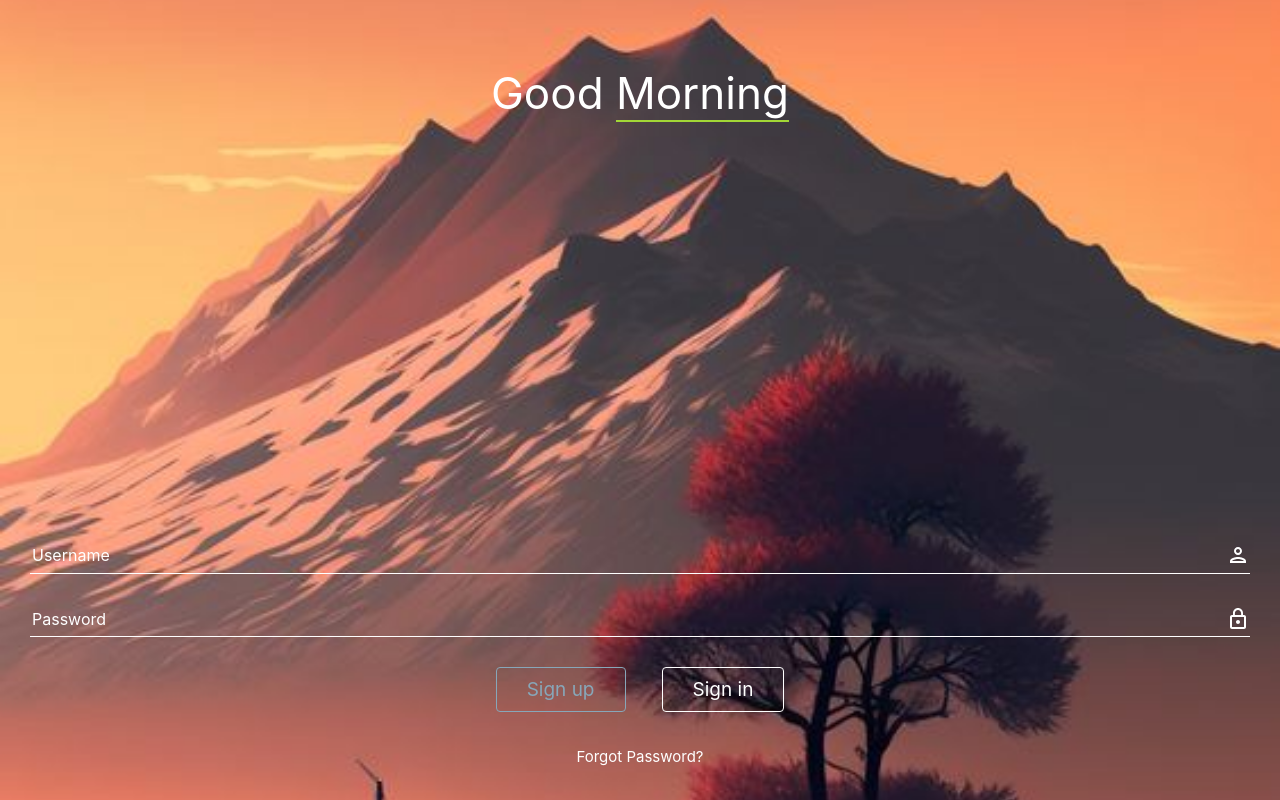
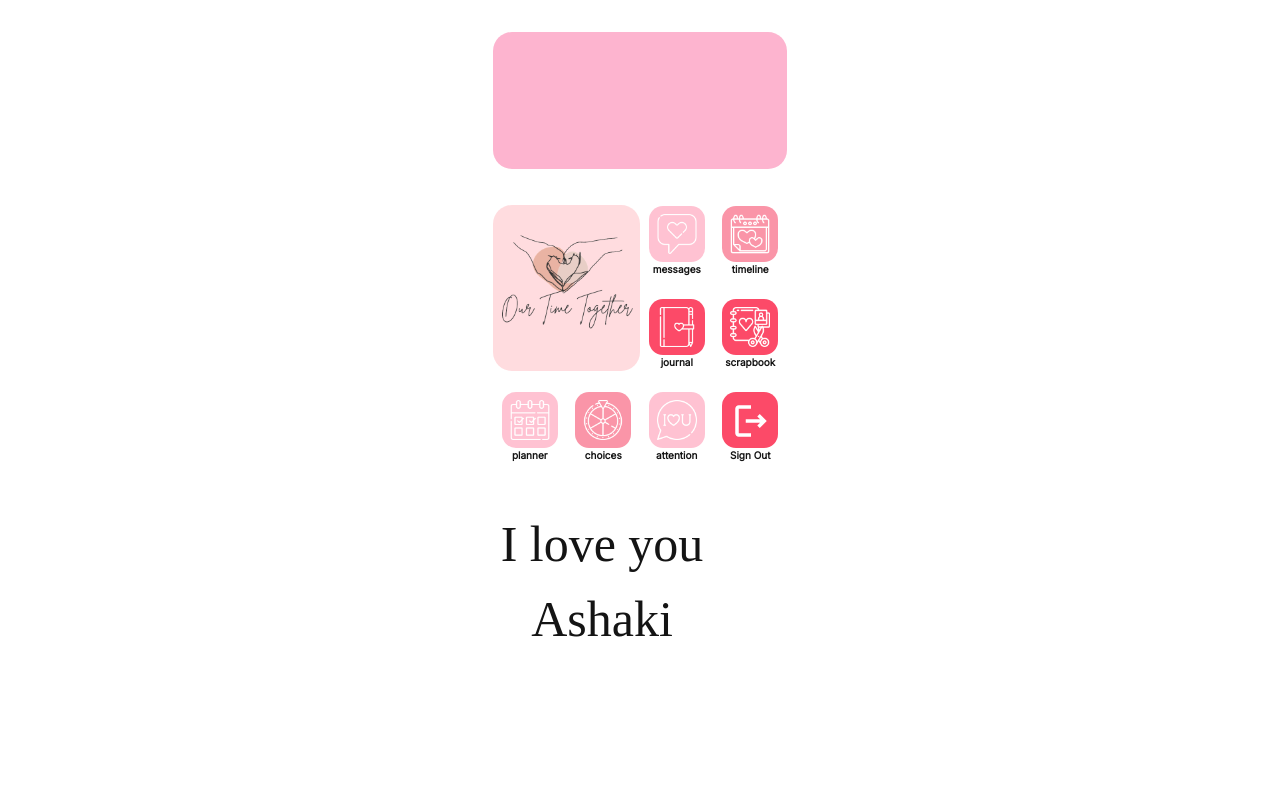
Before and after one commit to nathanieladiah/ott, a React (Vite) app: page / in a window 1280 px wide. Built offline with nearby package versions, Linux system fonts and the light colour scheme; a web font is replaced by a local one.

Commit message:
Added Home Page
Added the route to the home page containing the app container.

Set the logout feature as an app in that container.

```diff
--- a/package.json
+++ b/package.json
@@ -10,12 +10,16 @@
     "preview": "vite preview"
   },
   "dependencies": {
+    "@fontsource/inter": "^5.0.16",
+    "@fontsource/italianno": "^5.0.18",
+    "@fontsource/roboto": "^5.0.8",
     "firebase": "^10.7.1",
     "prop-types": "^15.8.1",
     "react": "^18.2.0",
     "react-dom": "^18.2.0",
     "react-icons": "^4.12.0",
     "react-router-dom": "^6.21.0",
+    "react-toastify": "^9.1.3",
     "sass": "^1.69.5",
     "vite-plugin-svgr": "^4.2.0"
   },
--- a/src/App.jsx
+++ b/src/App.jsx
@@ -7,7 +7,7 @@ const App = () => {
   return (
     <Router>
       <Routes>
-        <Route index element={<Login />} />
+        <Route index element={<Home />} />
         <Route path="/sign-in" element={<Login />} />
         <Route element={<PrivateRoute />}>
           <Route path="/home" element={<Home />} />
--- /dev/null
+++ b/src/components/AppContainer/AppContainer.jsx
@@ -0,0 +1,82 @@
+import AppIcon from "../AppIcon/AppIcon";
+import "./appContainer.scss";
+
+import { MdOutlineLogout } from "react-icons/md";
+import { Link, useNavigate } from "react-router-dom";
+import attentionIcon from "../../assets/images/appIcons/attention.png";
+import choicesIcon from "../../assets/images/appIcons/choices.png";
+import journalIcon from "../../assets/images/appIcons/journal.png";
+import messageIcon from "../../assets/images/appIcons/messages.png";
+import plannerIcon from "../../assets/images/appIcons/planner.png";
+import scrapbookIcon from "../../assets/images/appIcons/scrapbook.png";
+import timelineIcon from "../../assets/images/appIcons/timeline.png";
+import { auth } from "../../firebase.config";
+
+const appList = [
+  {
+    name: "messages",
+    icon: messageIcon,
+    disabled: true,
+  },
+  {
+    name: "timeline",
+    icon: timelineIcon,
+    disabled: false,
+  },
+  {
+    name: "journal",
+    icon: journalIcon,
+    disabled: false,
+  },
+  {
+    name: "scrapbook",
+    icon: scrapbookIcon,
+    disabled: false,
+  },
+  {
+    name: "planner",
+    icon: plannerIcon,
+    disabled: true,
+  },
+  {
+    name: "choices",
+    icon: choicesIcon,
+    disabled: true,
+  },
+  {
+    name: "attention",
+    icon: attentionIcon,
+    disabled: true,
+  },
+];
+const AppContainer = () => {
+  const navigate = useNavigate();
+  const onLogout = () => {
+    if (window.confirm("Do you really want to leave?")) {
+      auth.signOut();
+      navigate("/sign-in");
+    }
+  };
+  const apps = appList.map((app) => (
+    <AppIcon
+      key={app.name}
+      name={app.name}
+      icon={app.icon}
+      disabled={app.disabled}
+    />
+  ));
+  return (
+    <section className="appContainer">
+      <Link to="/ott" className="ott-icon" />
+      {apps}
+      <button className="appIcon" onClick={onLogout}>
+        <div className="img-container">
+          {/* <img src={icon} alt="sign-out" /> */}
+          <MdOutlineLogout />
+        </div>
+        <div className="label">Sign Out</div>
+      </button>
+    </section>
+  );
+};
+export default AppContainer;
--- /dev/null
+++ b/src/components/AppContainer/appContainer.scss
@@ -0,0 +1,69 @@
+@use "../../sass/abstracts/" as abs;
+
+.appContainer {
+  width: 100%;
+  margin-top: abs.rem(36);
+  display: grid;
+  grid-template-columns: 1fr 1fr 1fr 1fr;
+  grid-template-rows: 1fr 1fr 1fr;
+  grid-template-areas:
+    "ott     ott     messages  timeline"
+    "ott     ott     journal   scrapbook"
+    "planner choices attention logout   ";
+  place-items: center center;
+  row-gap: abs.rem(20);
+  //   column-gap: abs.rem(20);
+
+  .ott-icon {
+    background-color: var(--clr-dull-pink);
+    background-image: url(../../assets/images/appIcons/ott.png);
+    background-size: cover;
+    background-position: center center;
+    width: 147px;
+    aspect-ratio: 1 / 1;
+    border-radius: 19px;
+    place-self: stretch center;
+    grid-area: ott;
+  }
+  .messages-icon {
+    grid-area: messages;
+  }
+
+  .timeline-icon {
+    grid-area: timeline;
+
+    .img-container {
+      background-color: #fa95a8;
+    }
+  }
+
+  .journal-icon {
+    grid-area: journal;
+  }
+
+  .scrapbook-icon {
+    grid-area: scrapbook;
+  }
+
+  .planner-icon {
+    grid-area: planner;
+  }
+
+  .choices-icon {
+    grid-area: choices;
+
+    .img-container {
+      background-color: #fa95a8;
+    }
+  }
+
+  .attention-icon {
+    grid-area: attention;
+  }
+
+  button {
+    grid-area: logout;
+    border: none;
+    background-color: transparent;
+  }
+}
--- /dev/null
+++ b/src/components/AppIcon/AppIcon.jsx
@@ -0,0 +1,23 @@
+import PropTypes from "prop-types";
+import { Link } from "react-router-dom";
+import "./appIcon.scss";
+const AppIcon = ({ name, icon, disabled }) => {
+  return (
+    <Link
+      to={`/${name}`}
+      className={`${name}-icon appIcon ${disabled ? "disabled" : ""}`}
+    >
+      <div className="img-container">
+        <img src={icon} alt={name} />
+      </div>
+      <div className="label">{name}</div>
+    </Link>
+  );
+};
+
+AppIcon.propTypes = {
+  name: PropTypes.string,
+  icon: PropTypes.any,
+  disabled: PropTypes.bool,
+};
+export default AppIcon;
--- /dev/null
+++ b/src/components/AppIcon/appIcon.scss
@@ -0,0 +1,38 @@
+@use "../../sass/abstracts/" as abs;
+
+.appIcon {
+  //   display: flex;
+  //   flex-direction: column;
+  //   align-items: center;
+  text-decoration: none;
+  color: var(--clr-dark);
+
+  &.disabled {
+    pointer-events: none;
+
+    .img-container {
+      background-color: #ffc2d2;
+    }
+  }
+
+  .img-container {
+    height: 56px;
+    width: 56px;
+    // aspect-ratio: 1 / 1;
+    background-color: var(--clr-dark-pink);
+    padding: 0.5rem;
+    border-radius: 14px;
+
+    svg {
+      height: 42px;
+      width: 42px;
+      fill: #ffffff;
+    }
+  }
+
+  .label {
+    font-size: abs.rem(10);
+    text-align: center;
+    font-weight: bold;
+  }
+}
--- /dev/null
+++ b/src/components/Time/Time.jsx
@@ -0,0 +1,26 @@
+import "./time.scss";
+
+// const Time = () => {
+//   const [value, setValue] = useState(new Date());
+
+//   //   useEffect(() => {
+//   //     const interval = setInterval(() => setValue(new Date()), 60000);
+
+//   //     return () => {
+//   //       clearInterval(interval);
+//   //     };
+//   //   }, []);
+
+//   return (
+//     <div className="time-widget">
+//       <Clock live={true} hourMarkFormat="number" />
+//       <Calendar value={value} onChange={(d) => setValue(d)} />
+//     </div>
+//   );
+// };
+
+const Time = () => {
+  return <div className="time-widget"></div>;
+};
+
+export default Time;
--- /dev/null
+++ b/src/components/Time/time.scss
@@ -0,0 +1,7 @@
+.time-widget {
+  // display: flex;
+  aspect-ratio: 317 / 148;
+  width: 100%;
+  background-color: var(--clr-bright-pink);
+  border-radius: 19px;
+}
--- a/src/pages/Home/Home.jsx
+++ b/src/pages/Home/Home.jsx
@@ -1,22 +1,13 @@
-import { useNavigate } from "react-router-dom";
-import { auth } from "../../firebase.config";
+import AppContainer from "../../components/AppContainer/AppContainer";
+import Time from "../../components/Time/Time";
 
 const Home = () => {
-  const navigate = useNavigate();
-
-  const onLogout = () => {
-    auth.signOut();
-    navigate("/sign-in");
-  };
-
   return (
-    <>
-      <h1>Home Page</h1>
-      <p>Congrats on logging in!</p>
-      <button onClick={onLogout} type="button" className="logOut">
-        Logout
-      </button>
-    </>
+    <div className="content-container">
+      <Time />
+      <AppContainer />
+      <h2 className="love-message">I love you Ashaki</h2>
+    </div>
   );
 };
 export default Home;
--- a/src/pages/Login/Login.jsx
+++ b/src/pages/Login/Login.jsx
@@ -3,6 +3,9 @@ import { MdLockOutline, MdOutlinePerson } from "react-icons/md";
 
 import { signInWithEmailAndPassword } from "firebase/auth";
 import { useNavigate } from "react-router-dom";
+import { ToastContainer, toast } from "react-toastify";
+import "react-toastify/dist/ReactToastify.css";
+
 import { auth } from "../../firebase.config";
 import "./login.scss";
 
@@ -44,7 +47,7 @@ const Login = () => {
         navigate("/home");
       }
     } catch (error) {
-      console.log("Invalid User Credentials");
+      toast.error("Invalid User Credentials");
     }
   };
 
@@ -63,6 +66,8 @@ const Login = () => {
       <div className="login__greeting">
         Good <span className="time">{time}</span>
       </div>
+
+      <ToastContainer />
 
       <form onSubmit={onSubmit}>
         <div className="input-wrapper">
--- a/src/sass/base/_reset.scss
+++ b/src/sass/base/_reset.scss
@@ -77,6 +77,11 @@ body {
   // padding-inline: abs.rem(20);
 }
 
+.content-container {
+  padding-block: abs.rem(32);
+  padding-inline: abs.rem(20);
+}
+
 .love-message {
   font-family: var(--ff-serif);
   font-size: abs.rem(50);
```
Also changed, not shown: src/main.jsx (+7 -0 lines), 1 other file (tests, documents, lock files or other folders).
